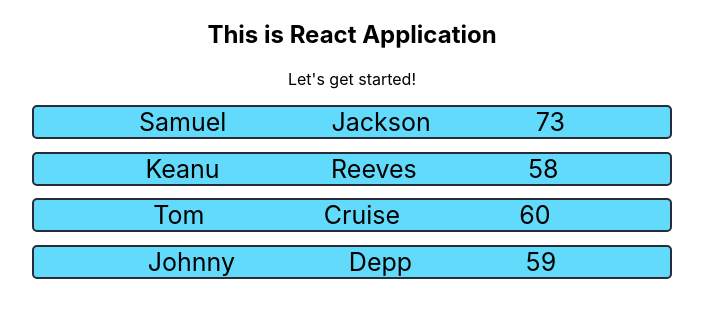
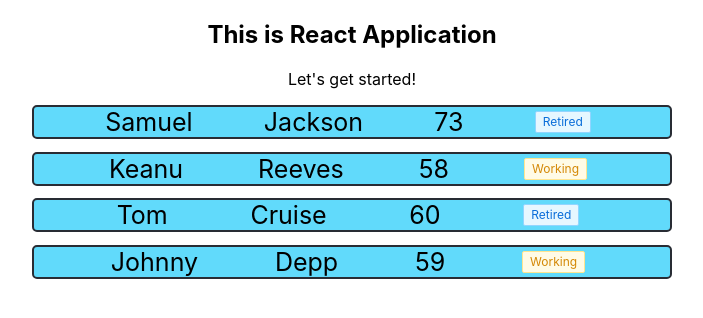
Before and after one commit to soncomqiq/react-app-1, a React (Create React App) app: page / in a window 1280 px wide. Shown: the top 318 px of the page, without its empty margins (288-991 px from the left). Built offline with nearby package versions, Linux system fonts and the light colour scheme.

Commit message:
lab-r1-l9

```diff
--- a/src/components/StudentItem.css
+++ b/src/components/StudentItem.css
@@ -1,9 +1,44 @@
 .StudentItem {
     display: flex;
     justify-content: space-evenly;
+    align-items: center;
     border: 2px solid #282c34;
     margin: 1% 25%;
     border-radius: 5px;
     font-size: 25px;
     background: #61dafb;
 }
+
+.Tag {
+    box-sizing: border-box;
+    margin: 0 8px 0 0;
+    color: #000000d9;
+    font-size: 14px;
+    font-variant: tabular-nums;
+    line-height: 1.5715;
+    list-style: none;
+    font-feature-settings: "tnum";
+    display: inline-block;
+    height: auto;
+    padding: 0 7px;
+    font-size: 12px;
+    line-height: 20px;
+    white-space: nowrap;
+    background: #fafafa;
+    border: 1px solid #d9d9d9;
+    border-radius: 2px;
+    opacity: 1;
+    transition: all .3s;
+}
+
+.Retired {
+    color: #096dd9;
+    background: #e6f7ff;
+    border-color: #91d5ff;
+}
+
+.Working {
+    color: #d48806;
+    background: #fffbe6;
+    border-color: #ffe58f;
+}
--- a/src/components/StudentItem.js
+++ b/src/components/StudentItem.js
@@ -1,12 +1,14 @@
 import "./StudentItem.css";
 
 function StudentItem(props) {
+  let retired = props.age >= 60;
 
   return (
       <div className="StudentItem">
         <div>{props.name}</div>
         <div>{props.surname}</div>
         <div>{props.age}</div>
+        <div className={retired ? "Tag Retired" : "Tag Working"}>{retired ? "Retired" : "Working"}</div>
       </div>
   )
 }
```
